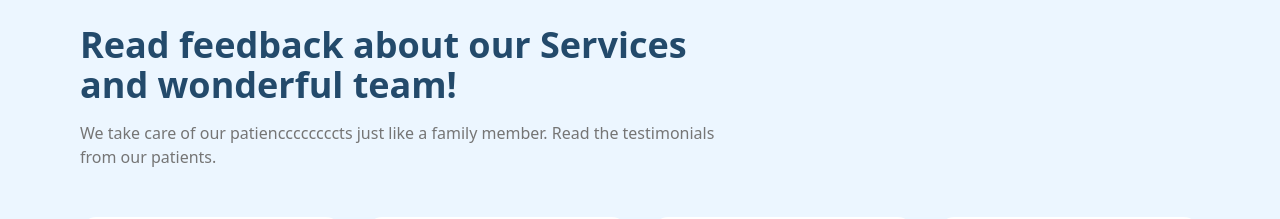
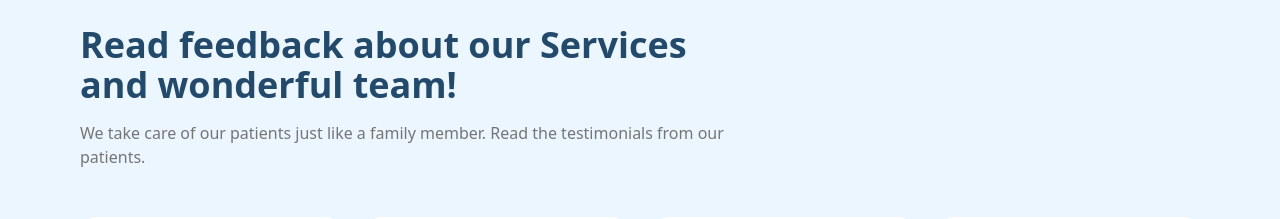
Before and after one commit to YahyaSaad1/Doctor, a React (Create React App) app: page / in a window 1280 px wide. Shown: the part 3200-3419 px from the top of the page. Built offline with nearby package versions, Linux system fonts and the light colour scheme.

Commit message:
Update Feedback.js

```diff
--- a/src/components/Feedback.js
+++ b/src/components/Feedback.js
@@ -21,7 +21,7 @@ export default function Feedback(){
                     Read feedback about our Services and wonderful team!
                 </h2>
                 <p className='text-p-color'>
-                    We take care of our patienccccccccts just like a family member. Read the testimonials from our patients.
+                    We take care of our patients just like a family member. Read the testimonials from our patients.
                 </p>
             </div>
 
```
